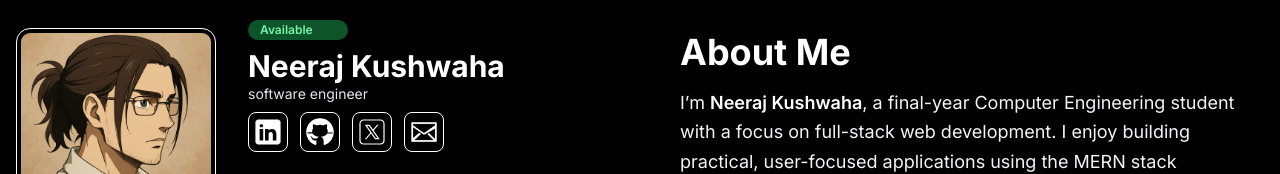
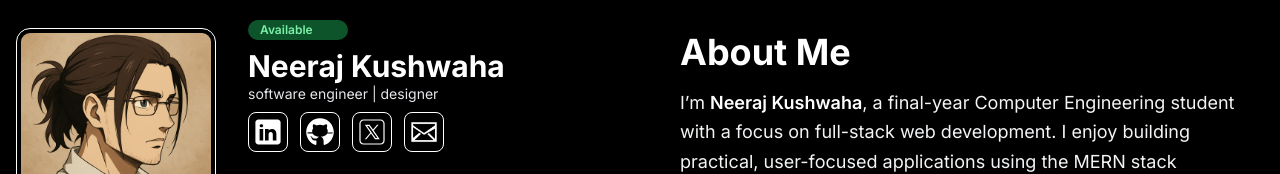
Before and after one commit to neerajk001/updated-profile, a Next.js app: page / in a window 1280 px wide. Shown: the top 174 px of the page. Built offline with nearby package versions, Linux system fonts and the light colour scheme.

Commit message:
added designer

```diff
--- a/src/components/HeroComp.tsx
+++ b/src/components/HeroComp.tsx
@@ -53,7 +53,7 @@ const HeroComp = () => {
            <div className="flex flex-col  space-x-3 ">
             <span className="bg-green-900 text-green-300 px-3 py-0.5 mt-1 rounded-full text-xs font-semibold w-[100px]">Available</span>
       <h1 className="text-xl md:text-3xl font-bold text-white mt-2">Neeraj Kushwaha </h1>
-     <p className='text-gray-200 text-sm'>software engineer</p>
+     <p className='text-gray-200 text-sm'>software engineer | designer</p>
 
     </div>
 
```
